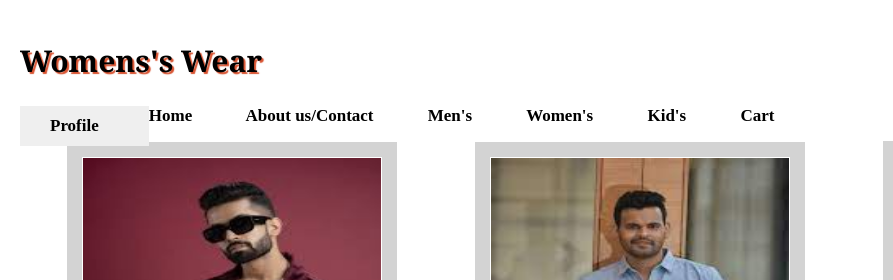
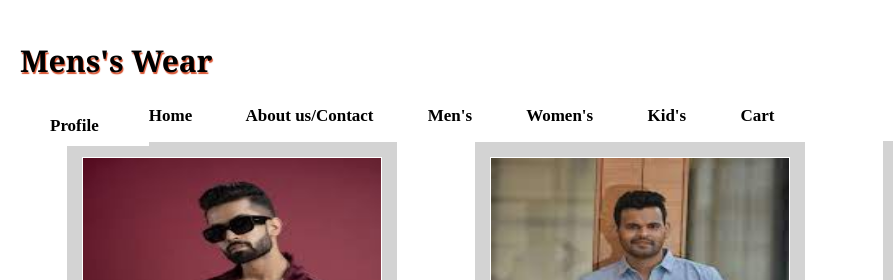
Before and after one commit to sanjana2609/Vardrobe, a plain HTML site: page Men's.html in a window 1280 px wide. Shown: the top 280 px of the page, 0-893 px from the left. Drawn offline with Linux system fonts and the light colour scheme.

Commit message:
Update Men's.html

```diff
--- a/Men's.html
+++ b/Men's.html
@@ -114,9 +114,10 @@
 					  font-size: 17px;
 					  border: none;
 					  outline: none;
-
+					 background:white;
 					  font-family:Times New Roman;
 					  font-weight: bold;
+
 					  padding-right:50px;
 
 
@@ -161,7 +162,7 @@
 		<img src="imgs/Logo.png" height="10%" width="10%" align="right">
 
 		<nav id="headernav">
-		<h1 style=" font-size:30px;font-family:Cambria; text-shadow:2px 2px 1px #d85331">Womens's Wear</h1>
+		<h1 style=" font-size:30px;font-family:Cambria; padding:0px;text-shadow:1px 2px 1px #d85331">Mens's Wear</h1>
 		<b><a href="./index.html">Home</a>
 		<a href="./Aboutus.html" target="_blank">About us/Contact</a>
 		<a href="./Men's.html" target="_blank">Men's</a>
@@ -169,7 +170,7 @@
 		<a href="./Kids.html" target="_blank">Kid's</a>
 
 		<div class="dropdown">
-				<i><button class="dropbtn">Profile</button></i>
+				<button class="dropbtn">Profile</button>
 				<div class="dropdown-content">
 				  <a href="./CreateAcc.html">Login/Signup</a>
 				  <a href="#">Orders</a>
```
